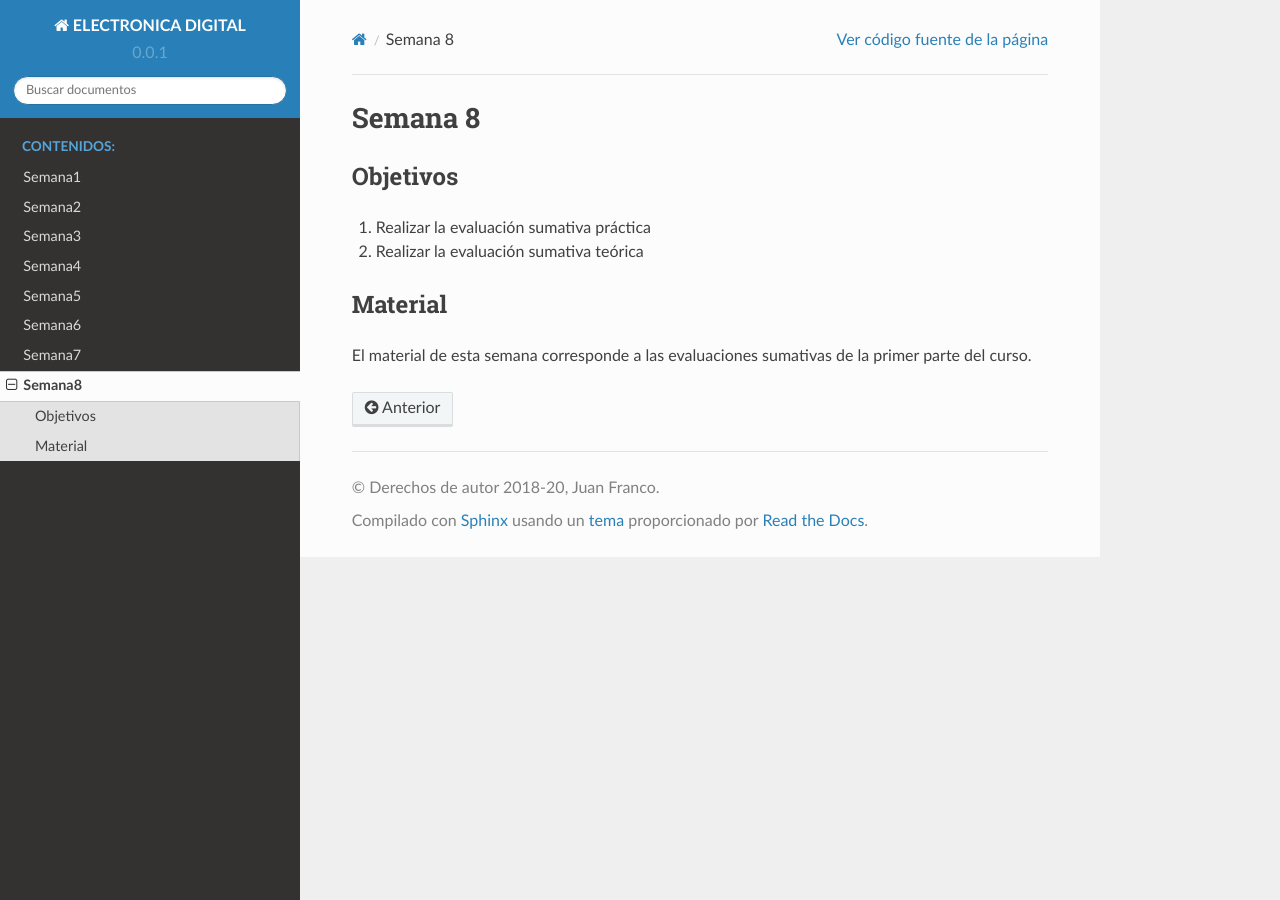
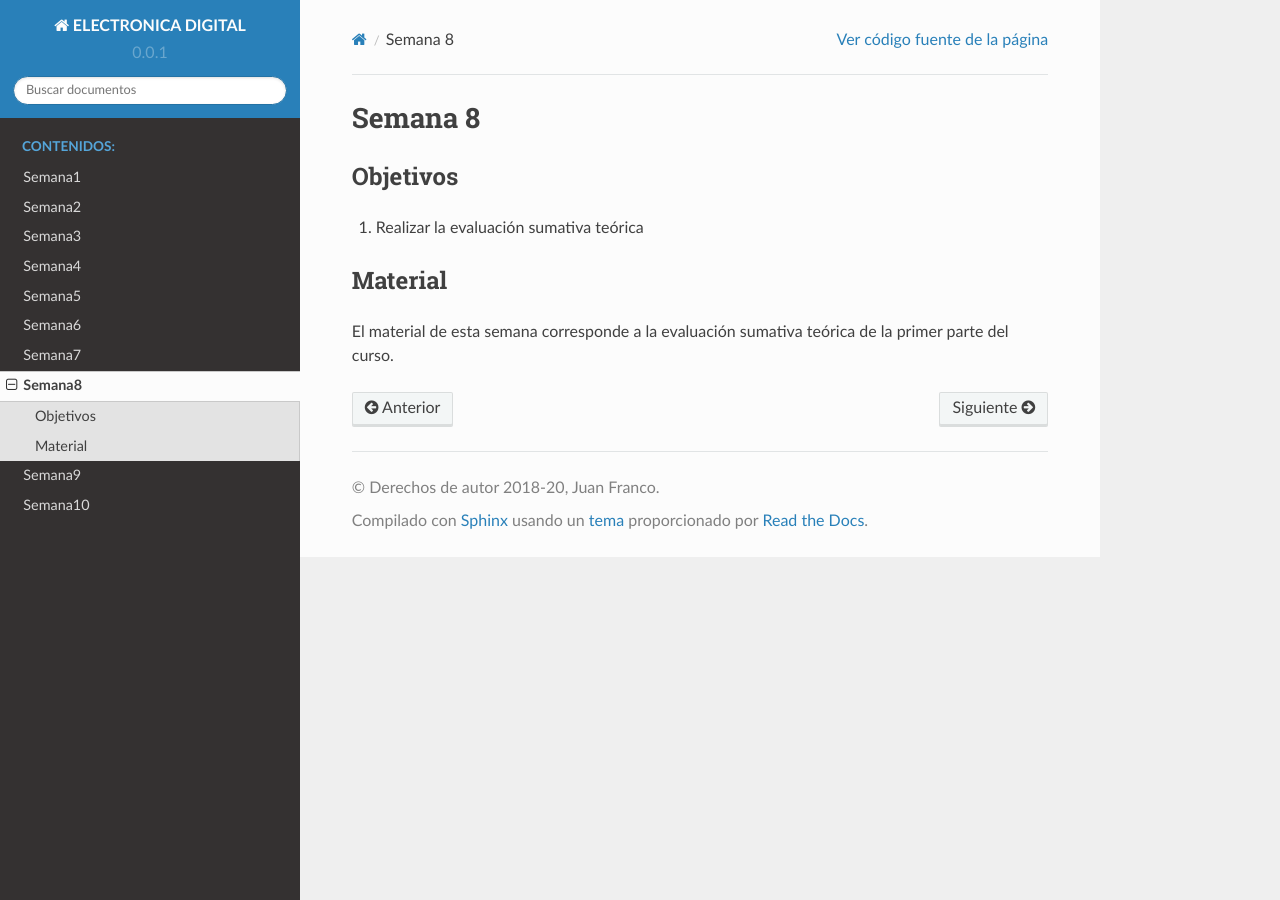
Before and after one commit to juanferfranco/ElectronicaDigital, a Sphinx documentation site: the page built from docs/_semana8/semana8.rst, in a window 1280 px wide. Built offline with Sphinx 7.4.7 and the Read the Docs theme 2.0.0, drawn with Linux system fonts in a browser that asks for light colours.

Commit message:
add week 9

```diff
--- a/docs/_semana8/semana8.rst
+++ b/docs/_semana8/semana8.rst
@@ -3,9 +3,9 @@ Semana 8
 
 Objetivos
 ----------
-1. Realizar la evaluación sumativa práctica
-2. Realizar la evaluación sumativa teórica
+1. Realizar la evaluación sumativa teórica
+
 
 Material
 ---------
-El material de esta semana corresponde a las evaluaciones sumativas de la primer parte del curso.
+El material de esta semana corresponde a la evaluación sumativa teórica de la primer parte del curso.
--- a/docs/index.rst
+++ b/docs/index.rst
@@ -64,3 +64,5 @@ proyectos. Estos últimos también se trabajarán en el aula con asesoría del d
    Semana6 <_semana6/semana6>
    Semana7 <_semana7/semana7>
    Semana8 <_semana8/semana8>
+   Semana9 <_semana9/semana9>
+   Semana10 <_semana10/semana10>
```
Also changed, not shown: docs/_semana10/semana10.rst (added, +9 -0 lines), docs/_semana9/semana9.rst (added, +11 -0 lines), 1 other file.
